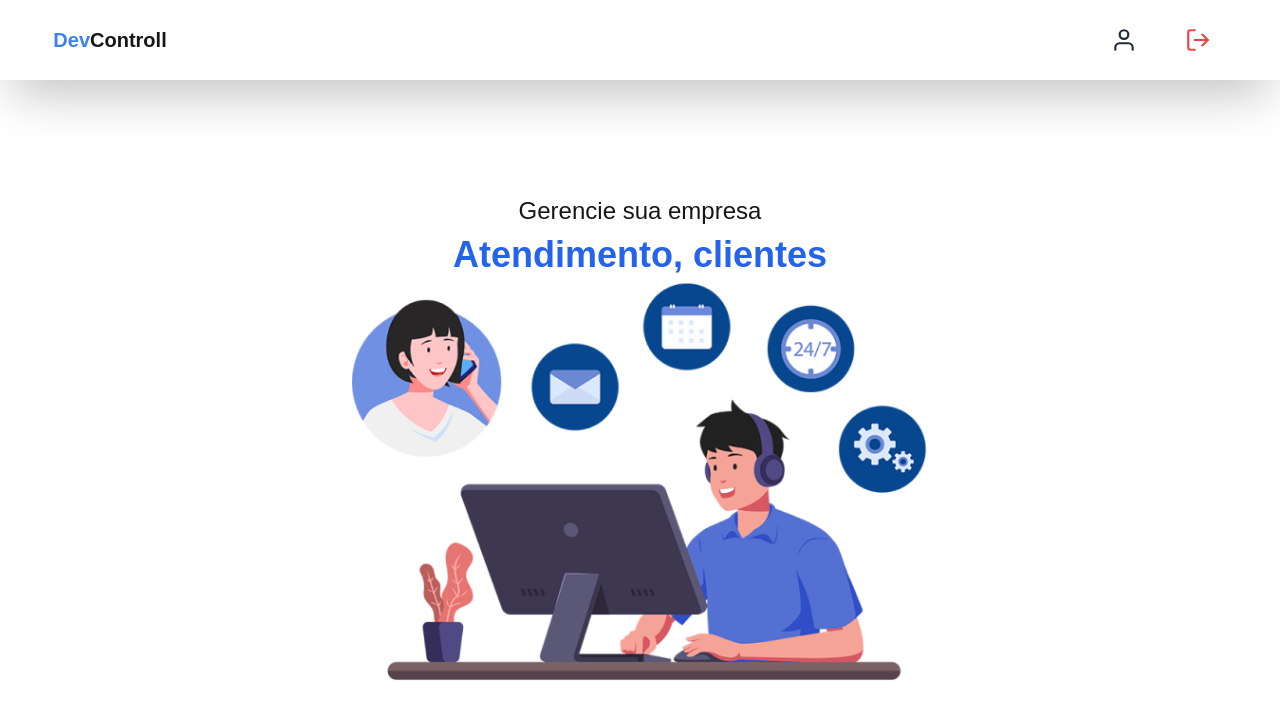
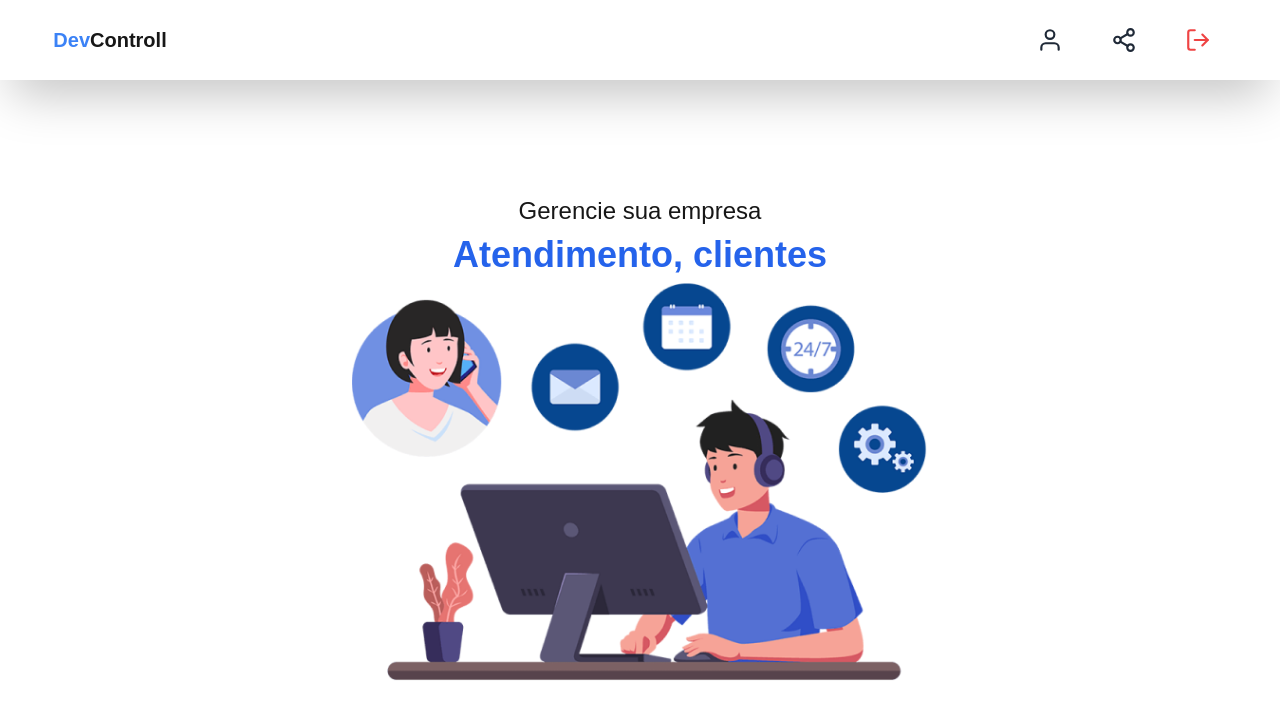
Before and after one commit to GadiegoN/dev-control, a Next.js app: page / in a window 1280 px wide. Shown: the top 718 px of the page. Built offline with nearby package versions, Linux system fonts and the light colour scheme; no server answers; sample sign-in values are in the browser's storage.

Commit message:
feat: add chare option

```diff
--- a/src/components/header.tsx
+++ b/src/components/header.tsx
@@ -1,7 +1,14 @@
 "use client";
 
 import Link from "next/link";
-import { FiBook, FiLoader, FiLock, FiLogOut, FiUser } from "react-icons/fi";
+import {
+  FiBook,
+  FiLoader,
+  FiLock,
+  FiLogOut,
+  FiShare2,
+  FiUser,
+} from "react-icons/fi";
 import { signIn, signOut, useSession } from "next-auth/react";
 import Button from "./button";
 
@@ -14,6 +21,19 @@ export function Header() {
 
   async function handleLogOut() {
     await signOut();
+  }
+
+  async function copyLinkToClipboard(link: string) {
+    try {
+      if (navigator.clipboard) {
+        await navigator.clipboard.writeText(link);
+        console.log("Link copiado para o a area de transferencia!");
+      } else {
+        console.error("Clipboard API não é suportada neste navegador.");
+      }
+    } catch (error) {
+      console.error("Erro ao copiar o link:", error);
+    }
   }
 
   return (
@@ -51,6 +71,16 @@ export function Header() {
                 <FiUser size={26} />
               </Link>
             </Button>
+            <Button
+              onClick={() =>
+                copyLinkToClipboard(
+                  "https://dev-control-one.vercel.app/create-ticket"
+                )
+              }
+              variant="ghost"
+            >
+              <FiShare2 size={26} />
+            </Button>
             <Button variant="destructive" onClick={handleLogOut}>
               <FiLogOut size={26} />
             </Button>
```
